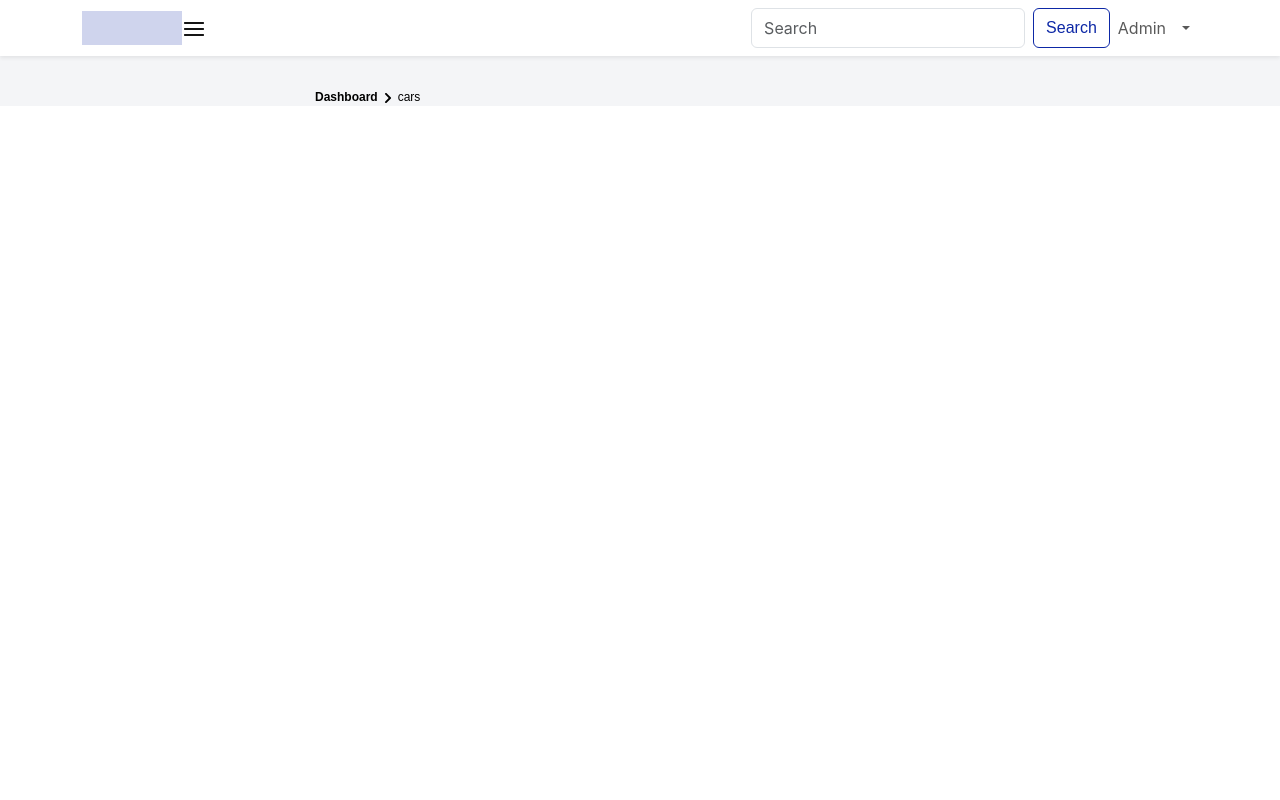
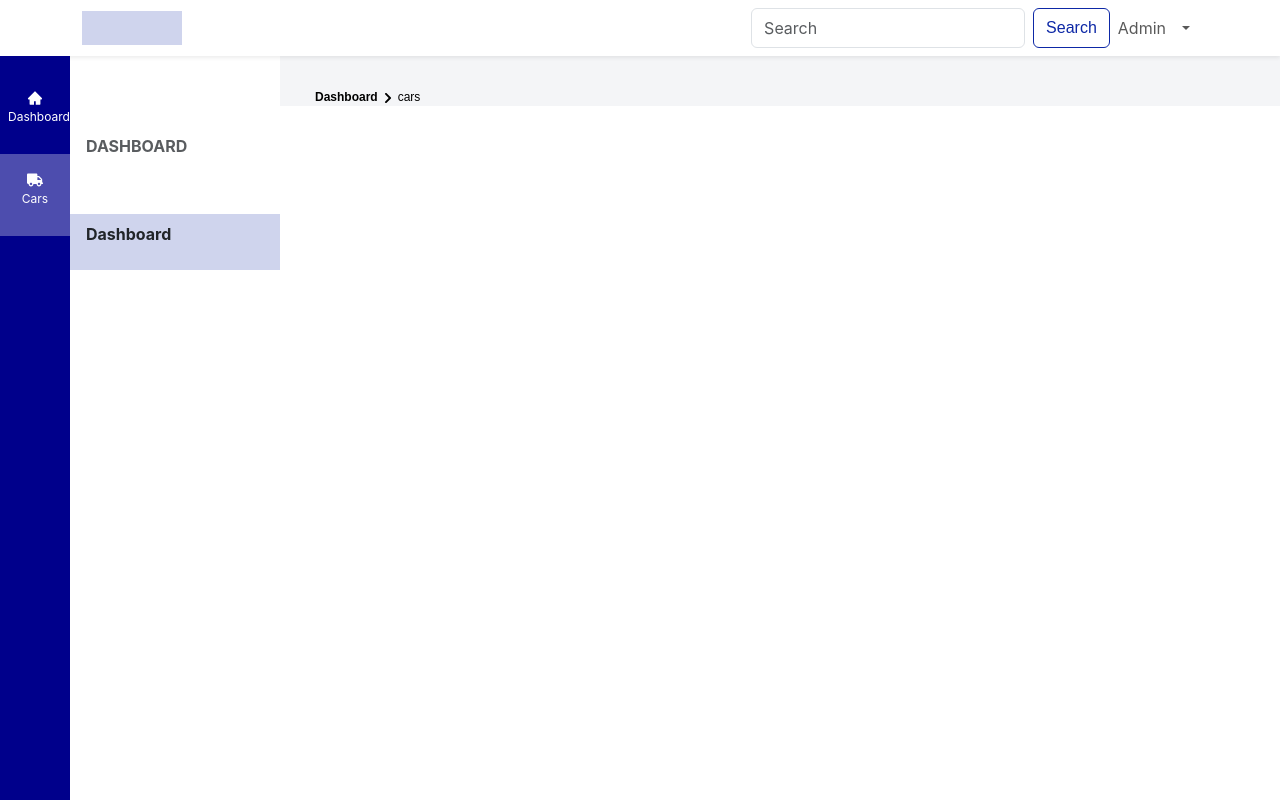
Before and after one commit to reipriantama/bcr-platinum-cms, a React (Create React App) app: page /cars in a window 1280 px wide. Built offline with nearby package versions, Linux system fonts and the light colour scheme.

Commit message:
menambahkan sidebar (#10)

```diff
--- a/src/components/Dashboard/Header/Header.jsx
+++ b/src/components/Dashboard/Header/Header.jsx
@@ -1,4 +1,4 @@
-import React from "react";
+import {React, useState} from "react";
 import { useDispatch } from "react-redux";
 import Container from "react-bootstrap/Container";
 import Nav from "react-bootstrap/Nav";
@@ -9,7 +9,6 @@ import Button from "react-bootstrap/Button";
 import styles from "./Header.module.css";
 import { logout } from "../../../store/Auth";
 import { useNavigate, createSearchParams } from "react-router-dom";
-import { useState } from "react";
 
 const Header = () => {
   const [name, setName] = useState("");
@@ -44,13 +43,7 @@ const Header = () => {
           alt="logo"
         />
         <Navbar.Toggle aria-controls="basic-navbar-nav" />
-        <Nav.Link href="#home">
-          <img
-            className={styles.menuButton}
-            src={`${process.env.PUBLIC_URL}/Assets/Dashboard/fi_menu.png`}
-            alt="menu"
-          />
-        </Nav.Link>
+
         <Navbar.Collapse className="justify-content-end">
           <Nav>
             <Form className="d-flex">
--- /dev/null
+++ b/src/components/Dashboard/InnerBar/Inner.jsx
@@ -0,0 +1,23 @@
+import styles from "./Inner.module.css";
+
+const Inner = ({ cars }) => {
+  return (
+    <div className={styles.inner}>
+      <div className={`${styles.wrap} d-flex flex-column w-100 gap-3`}>
+        <div className="mt-3 px-3 py-2">
+          <p className="text-muted fw-bold text-uppercase">
+            {cars ? "Cars" : "Dashboard"}
+          </p>
+        </div>
+        <div
+          className="mt-3 px-3 py-2"
+          style={{ backgroundColor : '#CFD4ED'}}
+        >
+          <p className="fw-bold ">{cars ? "List Car" : "Dashboard"}</p>
+        </div>
+      </div>
+    </div>
+  );
+};
+
+export default Inner;
--- /dev/null
+++ b/src/components/Dashboard/InnerBar/Inner.module.css
@@ -0,0 +1,15 @@
+.inner {
+    position: fixed;
+    left: 70px;
+    height: 100vh;
+    width: 210px;
+    background-color: white;
+
+    @media (max-width: 768px) {
+    display: none;}
+}
+
+.wrap {
+    position: absolute;
+    top: 54px;
+}
--- /dev/null
+++ b/src/components/Dashboard/Sidebar/Bar.jsx
@@ -0,0 +1,50 @@
+import React from 'react';
+import { NavLink } from "react-router-dom";
+import styles from './Bar.module.css';
+import * as AiIcons from "react-icons/ai";
+import * as FaIcons from "react-icons/fa";
+
+
+const Bar = () => {
+  return (
+    <div className={styles.sideNav}>
+        <div>
+            <div className="d-flex w-100 flex-column align-items-center justify-content-center mt-3">
+                <NavLink
+                    to="/dashboard"
+                    className="w-100 py-1"
+                    style={({ isActive }) =>
+                    isActive
+                        ? { backgroundColor: "rgba(255,255,255,0.3)" }
+                        : undefined}
+                    >
+                    <button className="border-0 p-2 bg-transparent w-100">
+                        <AiIcons.AiFillHome color='white'/>
+                        <p className="text-white" style={{ fontSize: "0.75rem" }}>
+                            Dashboard
+                        </p>
+                    </button>
+                </NavLink>
+            </div>
+            <div className="d-flex w-100 flex-column align-items-center justify-content-center">
+                <NavLink
+                    to="/cars"
+                    className="w-100 py-1"
+                    style={({ isActive }) =>
+                    isActive
+                        ? { backgroundColor: "rgba(255,255,255,0.3)" }
+                        : undefined}>
+                    <button className="border-0 p-2 bg-transparent w-100">
+                        <FaIcons.FaTruck color='white'/>
+                        <p className="text-white " style={{ fontSize: "0.75rem" }}>
+                            Cars
+                        </p>
+                    </button>
+                </NavLink>
+            </div>
+        </div>
+    </div>
+  )
+}
+
+export default Bar
--- /dev/null
+++ b/src/components/Dashboard/Sidebar/Bar.module.css
@@ -0,0 +1,7 @@
+.sideNav {
+    position: fixed;
+    background-color: darkblue;
+    height: 100vh;
+    width: 70px;
+    z-index: 1050;
+}
--- a/src/pages/Base/index.jsx
+++ b/src/pages/Base/index.jsx
@@ -2,10 +2,14 @@ import React from "react";
 import { Outlet } from "react-router";
 import Header from "../../components/Dashboard/Header/Header";
 import BreadcrumbsFeature from "../../components/BreadcrumbsFeature/BreadcrumbsFeature";
+import Bar from "../../components/Dashboard/Sidebar/Bar";
+import Inner from "../../components/Dashboard/InnerBar/Inner";
 
 const Base = () => {
   return (
     <div data-testid="base" style={{ background: "#F4F5F7" }}>
+      <Bar />
+      <Inner/>
       <Header />
       <BreadcrumbsFeature />
       <Outlet />
```
Also changed, not shown: src/components/Dashboard/Navbar/Navbar.jsx (deleted, +0 -11 lines), 1 other file (tests, documents, lock files or other folders).
